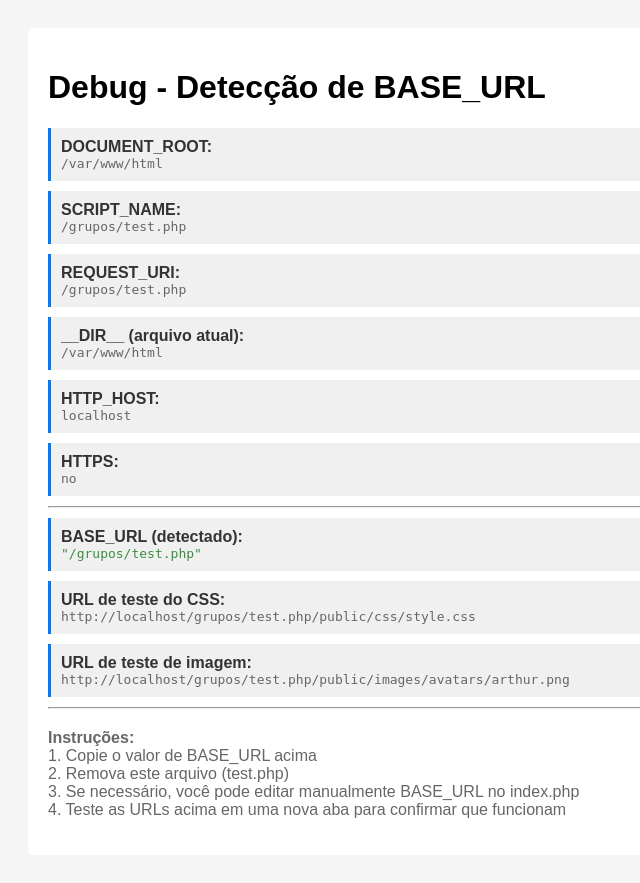
After one commit to roobertoAlves/estagiaMais, a PHP site: page /grupos/test.php in a window 1280 px wide. The commit adds this page. Shown: the whole page, without its empty margins (0-640 px from the left). Run offline with PHP 8.4, Linux system fonts and the light colour scheme.

Commit message:
fix: corrigir detecção automática de BASE_URL para cPanel e adicionar arquivo de debug

```diff
--- a/app/helpers.php
+++ b/app/helpers.php
@@ -5,7 +5,9 @@ function url($path = '') {
 }
 
 function asset($path) {
-    return BASE_URL . '/public/' . ltrim($path, '/');
+    $base = BASE_URL;
+    // Garantir que não há dupla barra
+    return rtrim($base, '/') . '/public/' . ltrim($path, '/');
 }
 
 function e($value) {
--- /dev/null
+++ b/test.php
@@ -0,0 +1,118 @@
+<?php
+
+if (file_exists(__DIR__ . '/.env')) {
+    $env = parse_ini_file(__DIR__ . '/.env');
+    foreach ($env as $key => $value) {
+        $_ENV[$key] = $value;
+    }
+}
+
+$protocol = isset($_SERVER['HTTPS']) && $_SERVER['HTTPS'] === 'on' ? 'https' : 'http';
+$host = $_SERVER['HTTP_HOST'] ?? 'localhost';
+
+$scriptName = $_SERVER['SCRIPT_NAME'] ?? '';
+$script = str_replace('/index.php', '', $scriptName);
+
+$script = rtrim($script, '/');
+
+if (empty($script)) {
+    $requestUri = $_SERVER['REQUEST_URI'] ?? '/';
+    $script = preg_replace('#/index\.php.*#', '', $requestUri);
+    $script = rtrim($script, '/');
+}
+
+if (empty($script) || $script === '') {
+    $docRoot = $_SERVER['DOCUMENT_ROOT'] ?? '';
+    $realPath = realpath(__DIR__);
+    if (!empty($docRoot) && !empty($realPath)) {
+        $script = str_replace($docRoot, '', $realPath);
+        $script = str_replace('\\', '/', $script);
+    }
+}
+
+if (empty($script) && (strpos($host, 'localhost') !== false || strpos($host, '127.0.0.1') !== false)) {
+    $script = '/estagiaMais';
+}
+
+$baseUrl = $script ?: '';
+
+?>
+<!DOCTYPE html>
+<html>
+<head>
+    <title>Debug - ESTAGIA+</title>
+    <style>
+        body { font-family: Arial; background: #f5f5f5; padding: 20px; }
+        .debug-box { background: white; padding: 20px; border-radius: 5px; max-width: 800px; }
+        .debug-item { margin: 10px 0; padding: 10px; background: #f0f0f0; border-left: 3px solid #007bff; }
+        .label { font-weight: bold; color: #333; }
+        .value { color: #666; font-family: monospace; word-break: break-all; }
+        .error { color: #d32f2f; }
+        .success { color: #388e3c; }
+    </style>
+</head>
+<body>
+    <div class="debug-box">
+        <h1>Debug - Detecção de BASE_URL</h1>
+
+        <div class="debug-item">
+            <div class="label">DOCUMENT_ROOT:</div>
+            <div class="value"><?php echo $_SERVER['DOCUMENT_ROOT'] ?? 'N/A'; ?></div>
+        </div>
+
+        <div class="debug-item">
+            <div class="label">SCRIPT_NAME:</div>
+            <div class="value"><?php echo $_SERVER['SCRIPT_NAME'] ?? 'N/A'; ?></div>
+        </div>
+
+        <div class="debug-item">
+            <div class="label">REQUEST_URI:</div>
+            <div class="value"><?php echo $_SERVER['REQUEST_URI'] ?? 'N/A'; ?></div>
+        </div>
+
+        <div class="debug-item">
+            <div class="label">__DIR__ (arquivo atual):</div>
+            <div class="value"><?php echo __DIR__; ?></div>
+        </div>
+
+        <div class="debug-item">
+            <div class="label">HTTP_HOST:</div>
+            <div class="value"><?php echo $_SERVER['HTTP_HOST'] ?? 'N/A'; ?></div>
+        </div>
+
+        <div class="debug-item">
+            <div class="label">HTTPS:</div>
+            <div class="value"><?php echo isset($_SERVER['HTTPS']) ? 'yes' : 'no'; ?></div>
+        </div>
+
+        <hr>
+
+        <div class="debug-item">
+            <div class="label">BASE_URL (detectado):</div>
+            <div class="value <?php echo empty($baseUrl) ? 'error' : 'success'; ?>">
+                "<?php echo htmlspecialchars($baseUrl); ?>"
+            </div>
+        </div>
+
+        <div class="debug-item">
+            <div class="label">URL de teste do CSS:</div>
+            <div class="value"><?php echo $protocol; ?>://<?php echo $host; ?><?php echo $baseUrl; ?>/public/css/style.css</div>
+        </div>
+
+        <div class="debug-item">
+            <div class="label">URL de teste de imagem:</div>
+            <div class="value"><?php echo $protocol; ?>://<?php echo $host; ?><?php echo $baseUrl; ?>/public/images/avatars/arthur.png</div>
+        </div>
+
+        <hr>
+
+        <p style="margin-top: 20px; color: #666;">
+            <strong>Instruções:</strong><br>
+            1. Copie o valor de BASE_URL acima<br>
+            2. Remova este arquivo (test.php)<br>
+            3. Se necessário, você pode editar manualmente BASE_URL no index.php<br>
+            4. Teste as URLs acima em uma nova aba para confirmar que funcionam
+        </p>
+    </div>
+</body>
+</html>
```
Also changed, not shown: INSTALL_CPANEL.md (added, +135 -0 lines), index.php (+32 -3 lines), .htaccess.
